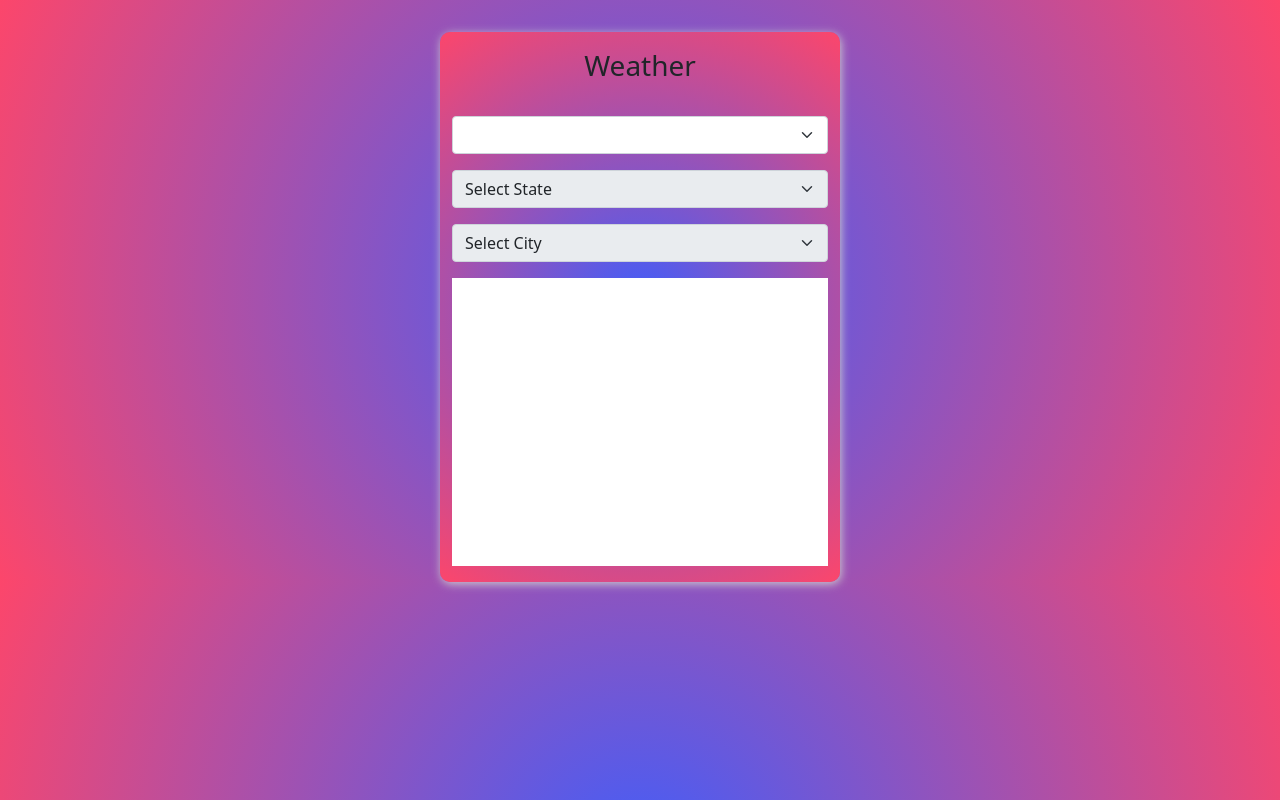
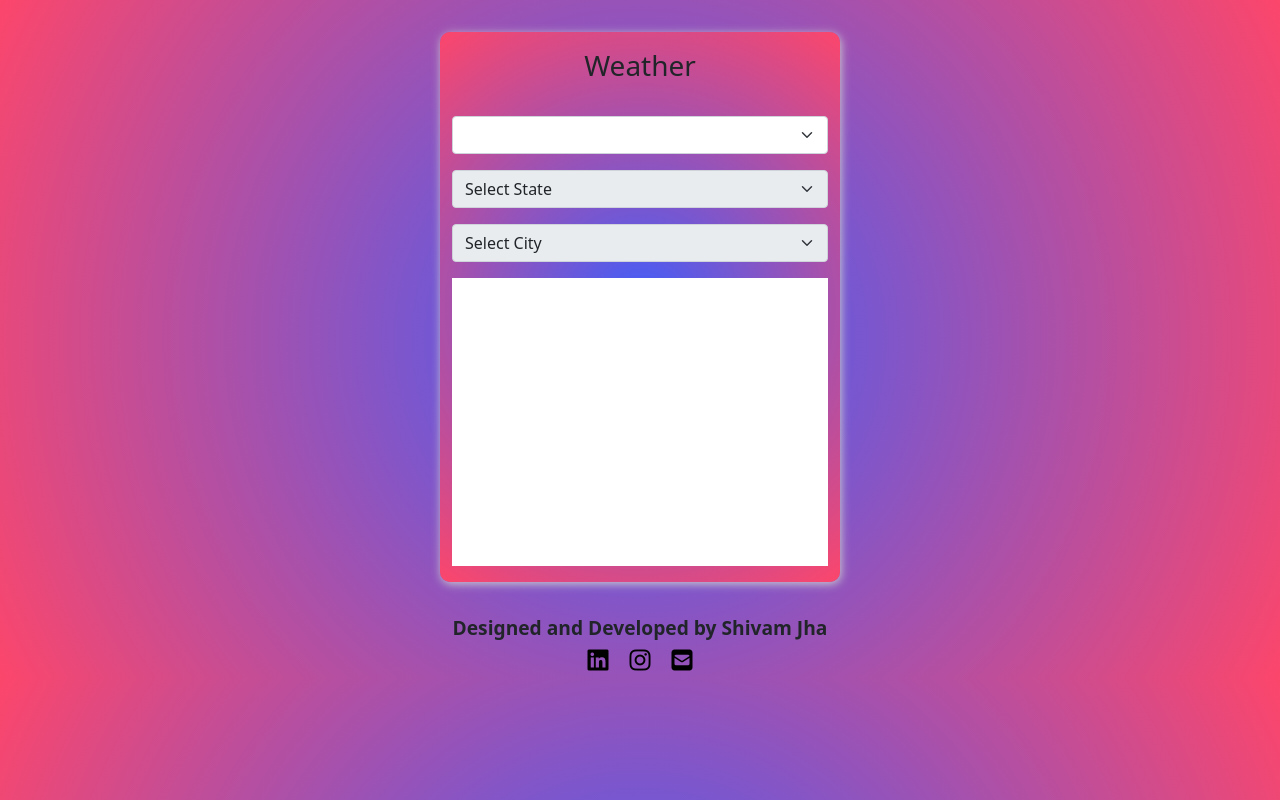
Before and after one commit to shivamm-jha/Weather-App, a plain HTML site: page index.html in a window 1280 px wide. Drawn offline with nearby package versions, Linux system fonts and the light colour scheme; no server answers.

Commit message:
third commit

```diff
--- a/index.html
+++ b/index.html
@@ -6,6 +6,7 @@
     <meta name="viewport" content="width=device-width, initial-scale=1.0">
     <link href="https://cdn.jsdelivr.net/npm/bootstrap@5.1.1/dist/css/bootstrap.min.css" rel="stylesheet" integrity="sha384-F3w7mX95PdgyTmZZMECAngseQB83DfGTowi0iMjiWaeVhAn4FJkqJByhZMI3AhiU" crossorigin="anonymous">
     <link rel="stylesheet" href="style.css">
+    <script src="https://kit.fontawesome.com/8a6651ea53.js" crossorigin="anonymous"></script>
     <title>WeatherInfo.com</title>
 </head>
 <body>
@@ -37,6 +38,18 @@
            </div>
        </div>
    </div>
+
+
+<footer>Designed and Developed by Shivam Jha <br>
+    <div class="social-icons">
+        <span><a href="https://www.linkedin.com/in/shivammjha"><i class="fab fa-linkedin"></i></a></span>
+        <span><a href="https://www.instagram.com/shivam.jha_/"><i class="fab fa-instagram"></i></a></span>
+        <span><a href="mailto:jha.shivamm@gmail.com"><i class="fas fa-envelope-square"></i></a></span>
+        </div>
+</footer>
+
+
+
 </body>
 <script src="script.js"></script>
 </html>
--- a/style.css
+++ b/style.css
@@ -37,3 +37,15 @@ body{
     margin-top: 0.3rem;
     font-weight: 400;
 }
+
+body > footer{
+    text-align: center;
+    margin-top: 2rem;
+    font-weight: 600;
+    font-size: 1.2rem;
+}
+.social-icons > span > a{
+    font-size: 1.5rem;
+    color: black;
+    padding: .5rem;
+}
```
